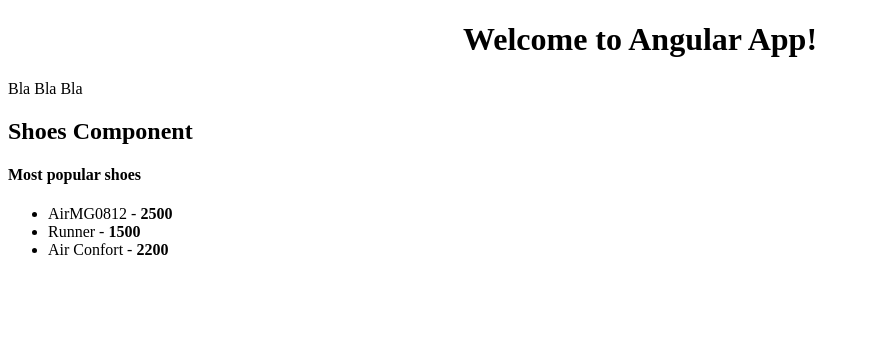
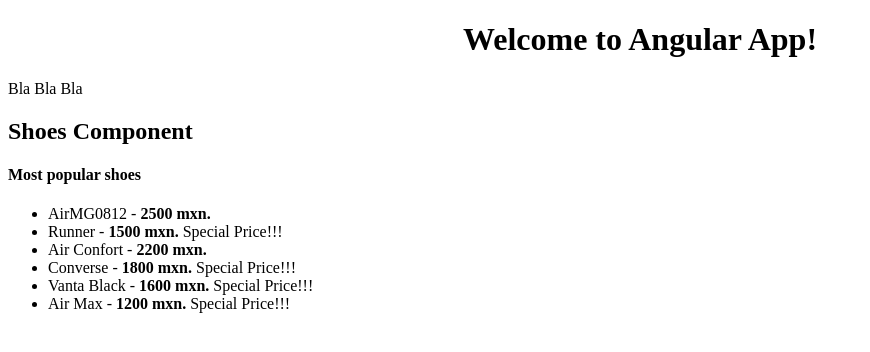
Before and after one commit to JonaMG0812/Angular-from-zero, an Angular app: page / in a window 1280 px wide. Shown: the top 352 px of the page, without its empty margins (0-870 px from the left). Built offline with nearby package versions, Linux system fonts and the light colour scheme.

Commit message:
ngIf, ngFor

```diff
--- a/src/app/shoes/shoes.component.html
+++ b/src/app/shoes/shoes.component.html
@@ -1,6 +1,9 @@
 <h2>{{ ShoesTitle }}</h2>
 <h4> {{ ShoesList }} </h4>
 <ul>
-    <li *ngFor='let Shoe of Shoes'>{{Shoe.name}} - <strong>{{Shoe.price}}</strong></li>
+    <li *ngFor='let Shoe of Shoes'>
+        {{Shoe.name}} - <strong>{{Shoe.price}} mxn. </strong>
+        <span *ngIf = 'Shoe.price  <=1800'>Special Price!!!</span>
+    </li>
 
 </ul>
--- a/src/app/shoes/shoes.component.ts
+++ b/src/app/shoes/shoes.component.ts
@@ -10,17 +10,27 @@ export class ShoesComponent implements OnInit{
     public ShoesTitle: string = 'Shoes Component';
     public ShoesList: string = 'Most popular shoes';
     public Shoes: Array<Shoe>;
+    public ShoeBrands: string[];
 
     constructor(){
         this.Shoes = [
             new Shoe('AirMG0812', 'Nike', 2500, 'Red', true),
             new Shoe('Runner', 'Adidas', 1500, 'White', true),
-            new Shoe('Air Confort', 'New Balance', 2200, 'Blue', false)
+            new Shoe('Air Confort', 'New Balance', 2200, 'Blue', false),
+            new Shoe('Converse', 'Converse', 1800, 'Black', true),
+            new Shoe('Vanta Black', 'Vanta', 1600, 'Black', false),
+            new Shoe('Air Max', 'Nike', 1200, 'Brown', false)
         ];
     }
 
     ngOnInit(){
         console.log(this.Shoes);
+    }
+
+    ShoeBrands(){
+        this.Shoes.forEach((shoe, index) => {
+            ShoeBrands.push(shoe.brand);
+        });
     }
 
     /*
```
